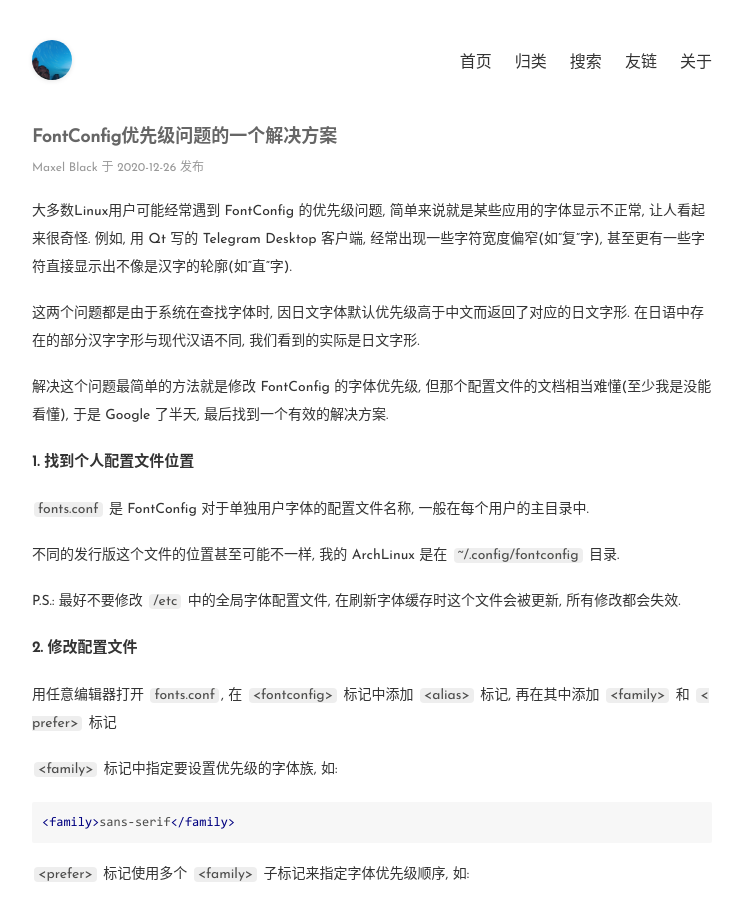
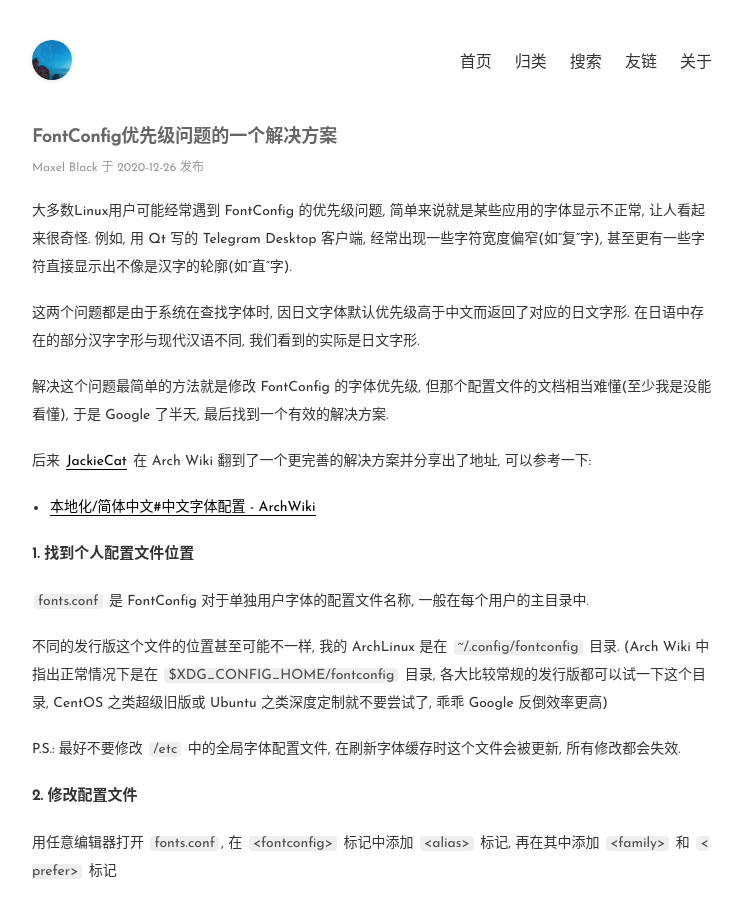
Before and after one commit to maxelblack/blog, a Jekyll site: the page built from _posts/2020-12-26-01.md, in a window 1280 px wide and 900 px high. Shown: the whole window, without its empty margins (268-1011 px from the left). Built offline with Jekyll 4.4.1, drawn with Linux system fonts in a browser that asks for light colours; some web fonts are replaced; comment, search, counter and statistics services are not loaded.

Commit message:
Update the website.

```diff
--- a/_posts/2020-12-26-01.md
+++ b/_posts/2020-12-26-01.md
@@ -9,11 +9,14 @@ categories: [Linux]
 
 解决这个问题最简单的方法就是修改 FontConfig 的字体优先级, 但那个配置文件的文档相当难懂(至少我是没能看懂), 于是 Google 了半天, 最后找到一个有效的解决方案.
 
+后来 [JackieCat](https://www.jackiecat.xyz) 在 Arch Wiki 翻到了一个更完善的解决方案并分享出了地址, 可以参考一下:
+- [本地化/简体中文#中文字体配置 - ArchWiki](https://wiki.archlinux.org/index.php/Localization_(%E7%AE%80%E4%BD%93%E4%B8%AD%E6%96%87)/Simplified_Chinese_(%E7%AE%80%E4%BD%93%E4%B8%AD%E6%96%87)#%E4%B8%AD%E6%96%87%E5%AD%97%E4%BD%93%E9%85%8D%E7%BD%AE)
+
 ### 1. 找到个人配置文件位置
 
 `fonts.conf` 是 FontConfig 对于单独用户字体的配置文件名称, 一般在每个用户的主目录中.
 
-不同的发行版这个文件的位置甚至可能不一样, 我的 ArchLinux 是在 `~/.config/fontconfig` 目录.
+不同的发行版这个文件的位置甚至可能不一样, 我的 ArchLinux 是在 `~/.config/fontconfig` 目录. (Arch Wiki 中指出正常情况下是在 `$XDG_CONFIG_HOME/fontconfig` 目录, 各大比较常规的发行版都可以试一下这个目录, CentOS 之类超级旧版或 Ubuntu 之类深度定制就不要尝试了, 乖乖 Google 反倒效率更高)
 
 P.S.: 最好不要修改 `/etc` 中的全局字体配置文件, 在刷新字体缓存时这个文件会被更新, 所有修改都会失效.
 
```
